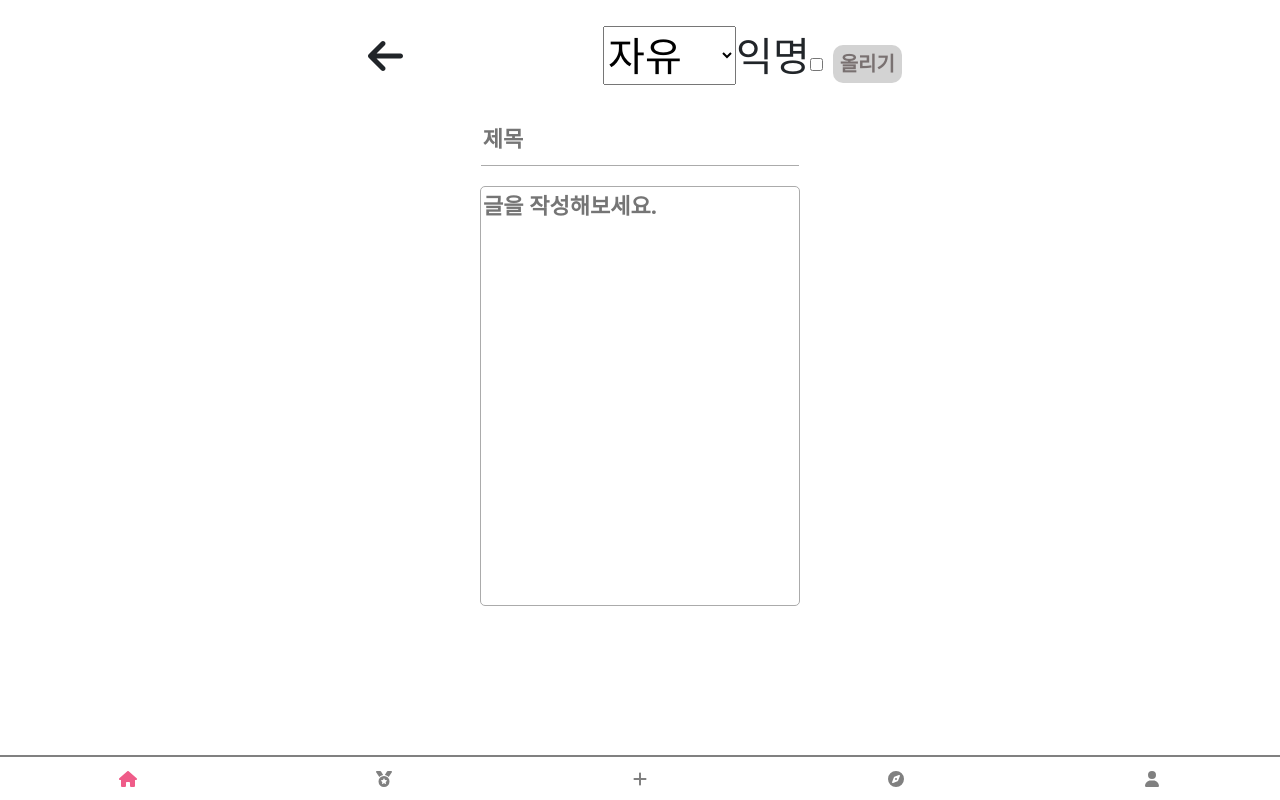
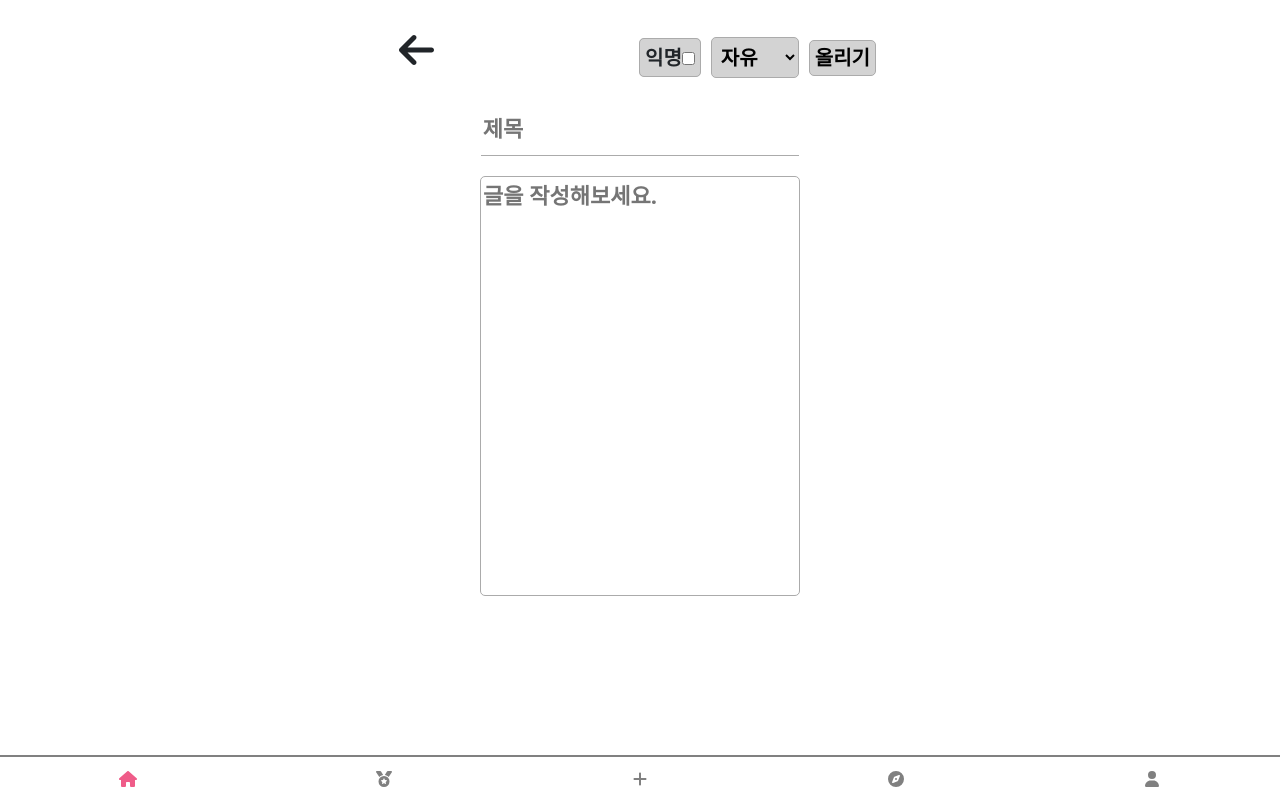
Before and after one commit to TEAM-Hanta/Hanta, a React (Create React App) app in the folder front/: page /write in a window 1280 px wide. Built offline with nearby package versions, Linux system fonts and the light colour scheme.

Commit message:
fjsdfkjf

```diff
--- a/front/src/pages/css/write.css
+++ b/front/src/pages/css/write.css
@@ -42,13 +42,26 @@
 
 #content_txt:focus { outline : none; }
 
-.button {
+.buttons {
     float: center;
+    font-weight: bold;
     font-size: 20px;
-    margin-right: 20%;
-    margin-top: 5px;
+    margin: 5px;
     border: solid 1px #ababab;
-    border-radius: 10%;
+    border-radius: 5px;
+    background-color: lightgray;
+    padding: 5px;
+}
+
+.buttons:hover{
+    float: center;
+    font-weight: bold;
+    font-size: 21px;
+    margin: 5px;
+    border: solid 1px #ababab;
+    border-radius: 5px;
+    background-color: lightgray;
+    padding: 5px;
 }
 
 .buthon {
@@ -71,3 +84,14 @@
     background-color: white;
     border-bottom: solid 1px #ababab;
 }
+
+.categodry-box {
+    font-weight: bold;
+    text-align: center;
+    font-size: 20px;
+    width: 90px;
+    height: 40px;
+    border-radius: 10px;
+    background-color: lightgray;
+    border: none;
+}
--- a/front/src/pages/mypage/mypage.jsx
+++ b/front/src/pages/mypage/mypage.jsx
@@ -82,7 +82,7 @@ function Mypage() {
         <>
             <div>
                 <h1 style={{fontWeight:"bold", fontSize:"30px", marginLeft:"20px"}}>마이페이지
-                <button onClick={openModal} className="button " style={{float:"right"}}>로그아웃</button>
+                <button onClick={openModal} className="buttons" style={{float:"right"}}>로그아웃</button>
                 </h1>
             </div>
 
@@ -94,7 +94,7 @@ function Mypage() {
             <button className="buthony"onClick = {()=>{setPage(2)}}>좋아요한 글</button>
             </div>
 
-            <br/>y
+            <br/>
 
             <Suspense fallback = {<>... 로딩</>}>
                 <Myletter value = {page === 0? fetchPost1() : (page === 1? fetchPost2(): fetchPost3())}></Myletter>
--- a/front/src/pages/write/write.jsx
+++ b/front/src/pages/write/write.jsx
@@ -31,15 +31,20 @@ function Write() {
          <form onSubmit={onSubmitHandler}>
         <div style={{textAlign:"center"}}>
             <h1><FontAwesomeIcon style={{marginRight:"200px"}} icon="arrow-left"/>
-                <select name="post_type" id='post_type'>
+
+            <box className="buttons">
+            익명<input type='checkbox'  checked={isChecked} onChange={handleChange} name="anonymous" ></input>
+            </box>
+
+                <select className="buttons" name="post_type" id='post_type'>
                     <option value="자유">자유</option>
                     <option value="유머">유머</option>
                     <option value="테스트">테스트</option>
                 </select>
-                익명<input type='checkbox'  checked={isChecked} onChange={handleChange} name="anonymous" ></input>
-                <button className="button">올리기</button>
+
+                <button className="buttons">올리기</button>
             </h1>
-        </div>
+            </div>
         <div className='Write'>
             <div className="title">
         <input type='title' id='title_txt' placeholder='제목' name="title"/>
```
